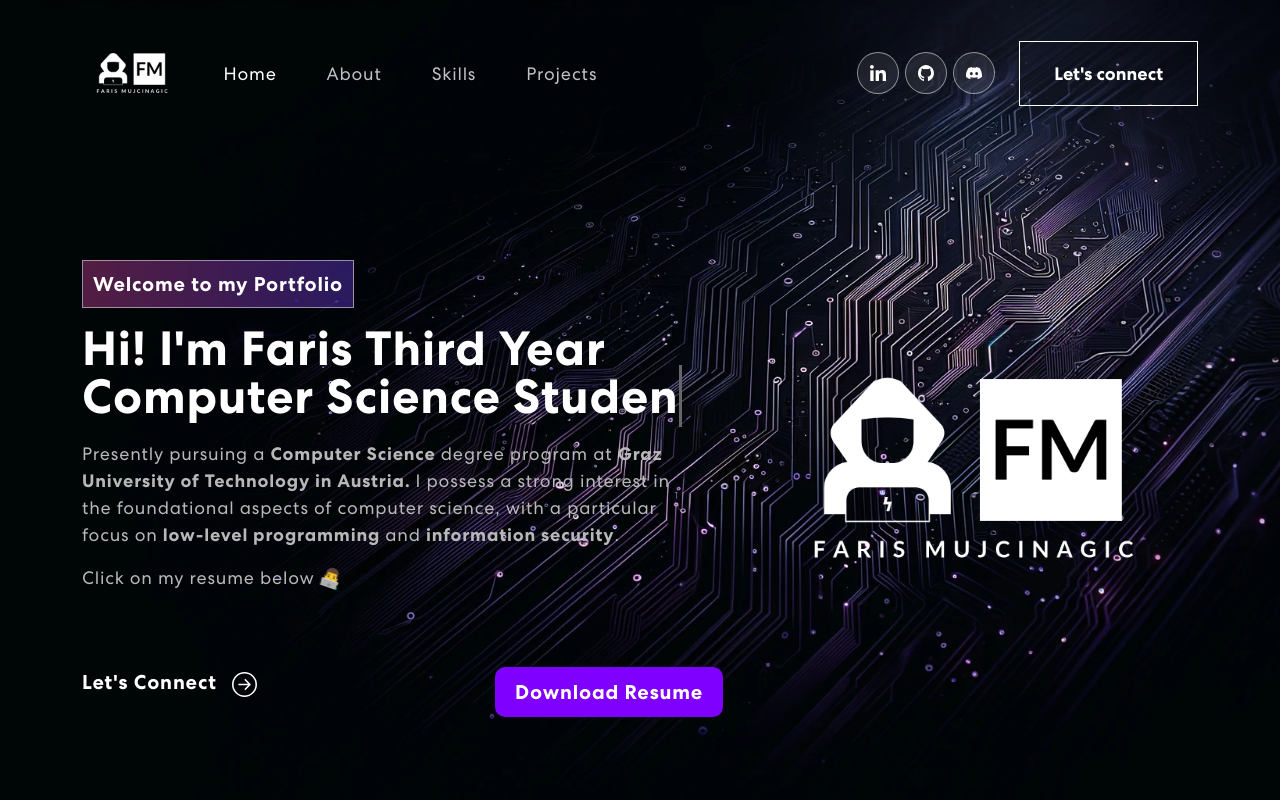
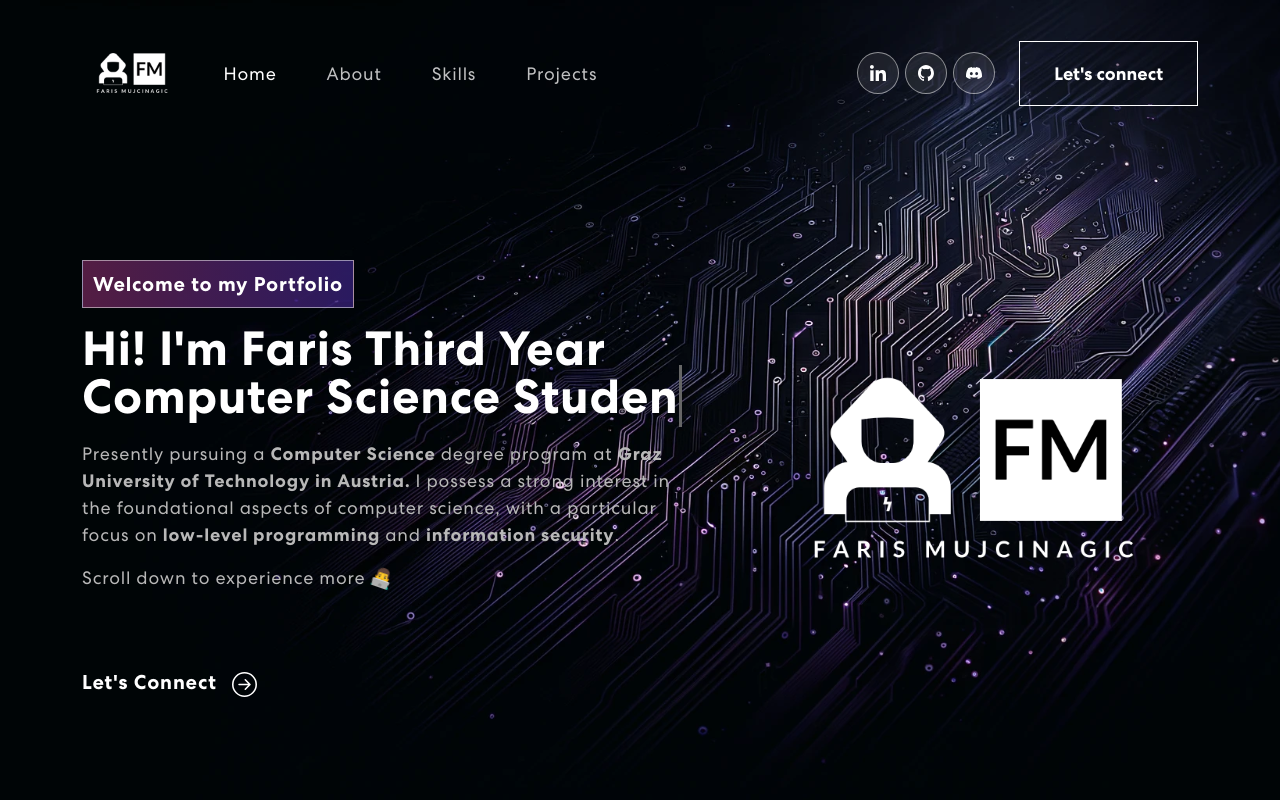
Before and after one commit to fmujcinagic/Portfolio-Website, a React (Create React App) app: page / in a window 1280 px wide. Shown: the top 800 px of the page. Built offline with nearby package versions, Linux system fonts and the light colour scheme.

Commit message:
minor changes

```diff
--- a/src/components/Banner.js
+++ b/src/components/Banner.js
@@ -22,9 +22,6 @@ export const Banner = () => {
         window.location.href = mailtoLink;
     };
 
-    const handleClickResume = () => {
-        window.location.href = 'https://github.com/fmujcinagic/resume/blob/main/Faris%20Mujcinagic%20Resume.pdf';
-    };
 
     useEffect(() => {
         let ticker = setInterval(() => {
@@ -71,9 +68,9 @@ export const Banner = () => {
                                     <h1>{`Hi! I'm Faris`} <span className="txt-rotate" dataPeriod="1000" data-rotate='[ "Third Year Computer Science Student", "Low", "3" ]'><span className="wrap">{text}</span></span></h1>
                                     <p>Presently pursuing a <strong>Computer Science</strong> degree program at <strong>Graz University of Technology in Austria. </strong>
                                         I possess a strong interest in the foundational aspects of computer science, with a particular focus on <strong>low-level programming</strong> and <strong>information security</strong>.</p>
-                                    <p>Click on my resume below <span class="rotate-emoji">👨‍💻</span></p>
+                                    <p>Scroll down to experience more <span class="rotate-emoji">👨‍💻</span></p>
                                     <button onClick={handleClick} class="connect-button">Let's Connect <ArrowRightCircle size={25} /></button>
-                                    <button onClick={handleClickResume} class="download-button">Download Resume</button>
+                                    {/* <button onClick={handleClickResume} class="download-button">Download Resume</button> */}
                                 </div>}
                         </TrackVisibility>
                     </Col>
```
